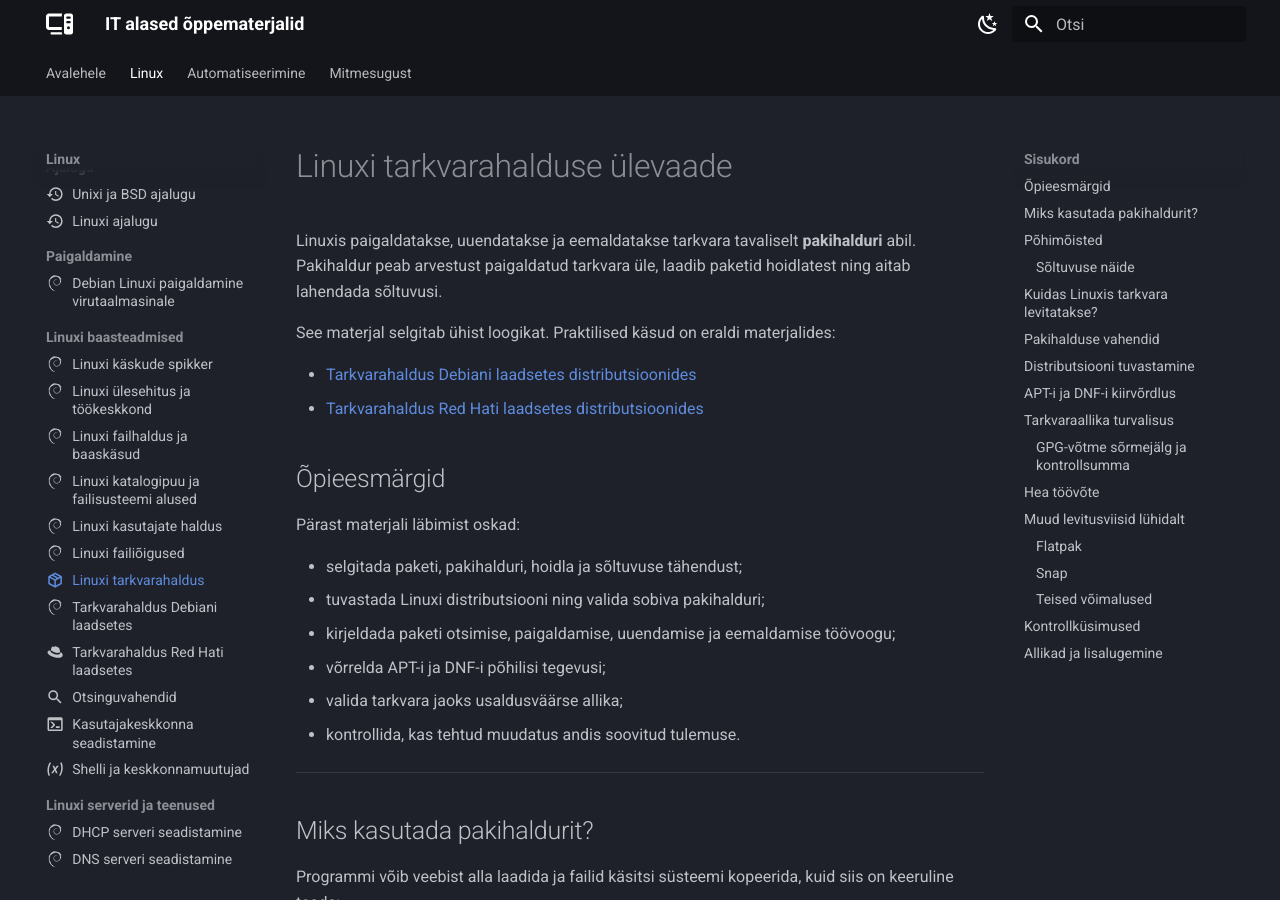
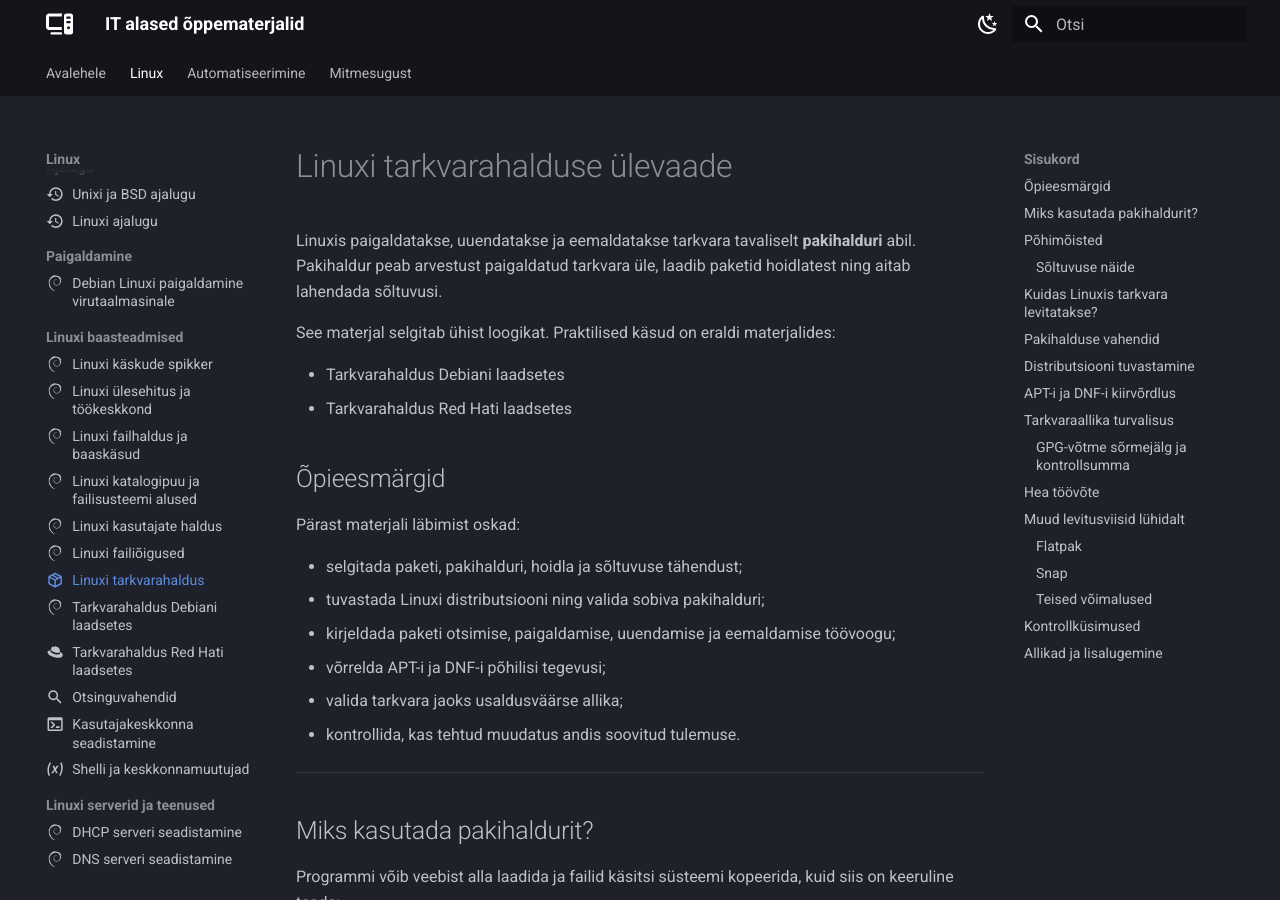
Before and after one commit to priitpaap/priitpaap.github.io, an MkDocs documentation site: the page built from docs/linux/linuxi-tarkvarahaldus.md, in a window 1280 px wide and 900 px high. Built offline with MkDocs 1.6.1 and Material for MkDocs 9.7.7, drawn with Linux system fonts in a browser that asks for light colours.

Commit message:
Uuendatud linuxi-tarkvarahaldus.md

```diff
--- a/docs/linux/linuxi-tarkvarahaldus.md
+++ b/docs/linux/linuxi-tarkvarahaldus.md
@@ -6,8 +6,8 @@ Linuxis paigaldatakse, uuendatakse ja eemaldatakse tarkvara tavaliselt **pakihal
 
 See materjal selgitab ühist loogikat. Praktilised käsud on eraldi materjalides:
 
-- [Tarkvarahaldus Debiani laadsetes distributsioonides](tarkvarahaldus-debiani-laadsetes.md)
-- [Tarkvarahaldus Red Hati laadsetes distributsioonides](tarkvarahaldus-red-hati-laadsetes.md)
+- Tarkvarahaldus Debiani laadsetes
+- Tarkvarahaldus Red Hati laadsetes
 
 ## Õpieesmärgid
 
```
